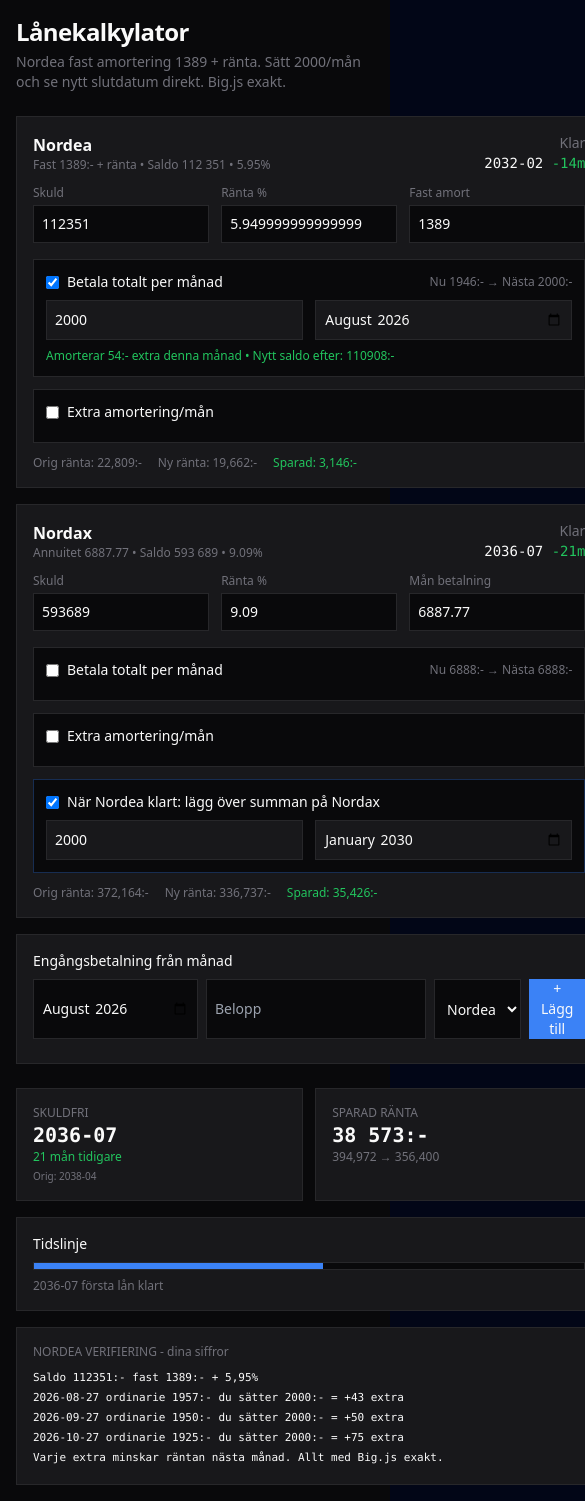
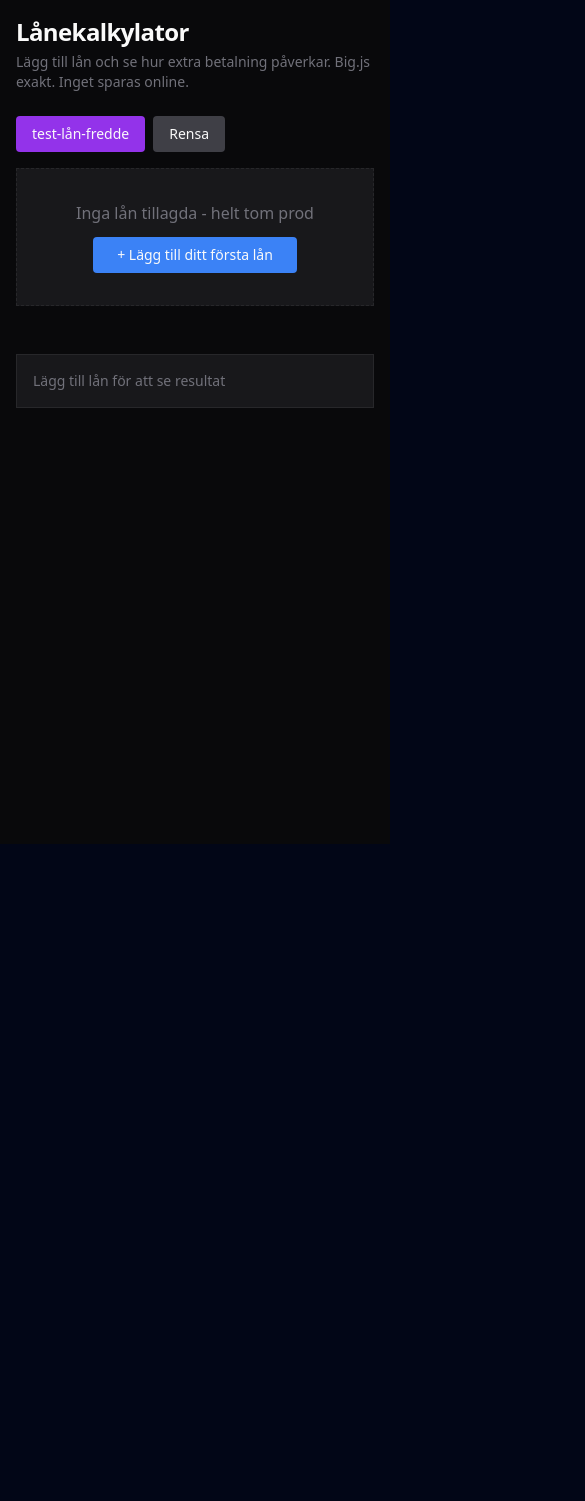
Before and after one commit to jonjys/debt-optimizer-standalone, a Next.js app: page / in a window 390 px wide. Shown: the whole page, 585 px wide, since content can reach past the window. After the commit the page ends 844 px from the top, so only its background shows below. Built offline with nearby package versions, Linux system fonts and the light colour scheme.

Commit message:
Fix: Prod tom utan persondata, dev-only test-lån-fredde knapp, fix mobile overflow

```diff
--- a/components/debt-optimizer/DebtOptimizerView.tsx
+++ b/components/debt-optimizer/DebtOptimizerView.tsx
@@ -5,8 +5,9 @@
 
 const DEFAULT_START = "2026-08";
 
-export default function DebtOptimizerView() {
-  const [loans, setLoans] = useState<Loan[]>([
+const EMPTY_LOANS: Loan[] = [];
+
+const TEST_LOANS: Loan[] = [
   {
     id: "nordea",
     name: "Nordea",
@@ -43,12 +44,16 @@
       startDate: "2030-01",
     },
   },
-  ]);
+];
 
+export default function DebtOptimizerView() {
+  const [loans, setLoans] = useState<Loan[]>(EMPTY_LOANS);
   const [oneTimes, setOneTimes] = useState<OneTimePayment[]>([]);
   const [strategy, setStrategy] = useState<"custom">("custom");
+  const isDev = process.env.NODE_ENV === "development";
 
   const result = useMemo(() => {
+    if (loans.length === 0) return null;
     return calculatePayoffSchedule({
       loans,
       oneTimePayments: oneTimes,
@@ -58,67 +63,100 @@
   }, [loans, oneTimes, strategy]);
 
   const updateLoan = (id: string, patch: Partial<Loan>) => {
-    setLoans((prev) => prev.map((l) => (l.id === id ? { ...l, ...patch } : l)));
+    setLoans((prev) => prev.map((l) => (l.id === id? {...l,...patch } : l)));
+  };
+
+  const addEmptyLoan = () => {
+    setLoans(prev => [...prev, {
+      id: Date.now().toString(),
+      name: "Nytt lån",
+      loanType: "Annuitet",
+      paymentStyle: "annuity" as const,
+      balance: 100000,
+      interestRate: 0.05,
+      currentMonthlyPayment: 2000,
+      targetMonthlyTotal: 0,
+      targetMonthlyEnabled: false,
+      targetMonthlyFrom: DEFAULT_START,
+      extraMonthly: 0,
+      extraMonthlyEnabled: false,
+      extraMonthlyFrom: DEFAULT_START,
+    }])
   };
 
   return (
-    <div className="min-h-screen bg-[#09090B] text-[#FAFAFA] p-4 md:p-6">
-      <div className="max-w-[1400px] mx-auto">
+    <div className="min-h-screen bg-[#09090B] text-[#FAFAFA] p-4 md:p-6 overflow-x-hidden">
+      <div className="max-w- mx-auto w-full">
         <h1 className="text-2xl font-bold tracking-tight mb-1">Lånekalkylator</h1>
         <p className="text-[#71717A] text-sm mb-6">
-          Nordea fast amortering 1389 + ränta. Sätt 2000/mån och se nytt slutdatum direkt. Big.js exakt.
+          Lägg till lån och se hur extra betalning påverkar. Big.js exakt. Inget sparas online.
         </p>
 
+        {isDev && (
+          <div className="flex gap-2 mb-4">
+            <button onClick={() => setLoans(TEST_LOANS)} className="bg-purple-600 hover:bg-purple-700 px-4 py-2 rounded text-sm font-medium">
+              test-lån-fredde
+            </button>
+            <button onClick={() => setLoans([])} className="bg-zinc-700 px-4 py-2 rounded text-sm">
+              Rensa
+            </button>
+          </div>
+        )}
+
+        {loans.length === 0 && (
+          <div className="bg-[#18181B] border border-dashed border-[#27272A] p-8 text-center mb-6">
+            <div className="text-[#71717A] mb-3">Inga lån tillagda - helt tom prod</div>
+            <button onClick={addEmptyLoan} className="bg-[#3B82F6] px-6 py-2 rounded text-sm">+ Lägg till ditt första lån</button>
+          </div>
+        )}
+
         <div className="grid lg:grid-cols-[1.2fr_0.8fr] gap-6">
-          {/* Vänster - Lån */}
-          <div className="space-y-4">
+          <div className="space-y-4 min-w-0">
             {loans.map((loan) => {
-              const lr = result.loanResults.find((r) => r.id === loan.id);
+              const lr = result?.loanResults.find((r) => r.id === loan.id);
               const isFixed = loan.paymentStyle === "fixed_amort";
-              // Räkna ut nästa betalning för visning
               const nextInterest = loan.balance * (loan.interestRate / 12);
-              const nextRegular = isFixed ? loan.currentMonthlyPayment + nextInterest : loan.currentMonthlyPayment;
-              const nextTarget = loan.targetMonthlyEnabled && loan.targetMonthlyTotal ? loan.targetMonthlyTotal : nextRegular;
+              const nextRegular = isFixed? loan.currentMonthlyPayment + nextInterest : loan.currentMonthlyPayment;
+              const nextTarget = loan.targetMonthlyEnabled && loan.targetMonthlyTotal? loan.targetMonthlyTotal : nextRegular;
               const extraFromTarget = Math.max(0, nextTarget - nextRegular);
 
               return (
-                <div key={loan.id} className="bg-[#18181B] border border-[#27272A] p-4">
-                  <div className="flex justify-between items-center mb-3">
-                    <div>
-                      <div className="font-semibold">{loan.name}</div>
-                      <div className="text-xs text-[#71717A]">
-                        {isFixed ? `Fast ${loan.currentMonthlyPayment}:- + ränta` : `Annuitet ${loan.currentMonthlyPayment.toFixed(2)}`} • Saldo {loan.balance.toLocaleString("sv-SE")} • { (loan.interestRate*100).toFixed(2)}%
+                <div key={loan.id} className="bg-[#18181B] border border-[#27272A] p-4 min-w-0">
+                  <div className="flex justify-between items-center mb-3 gap-2">
+                    <div className="min-w-0">
+                      <div className="font-semibold truncate">{loan.name}</div>
+                      <div className="text-xs text-[#71717A] truncate">
+                        {isFixed? `Fast ${loan.currentMonthlyPayment}:- + ränta` : `Annuitet ${loan.currentMonthlyPayment.toFixed(2)}`} • Saldo {loan.balance.toLocaleString("sv-SE")} • { (loan.interestRate*100).toFixed(2)}%
                       </div>
                     </div>
-                    <div className="text-right">
+                    <div className="text-right shrink-0">
                       <div className="text-sm text-[#71717A]">Klar</div>
-                      <div className="font-mono text-sm">{lr?.newEndDate || "-"} <span className="text-[#22C55E]">{lr?.monthsSaved ? `-${lr.monthsSaved}m` : ""}</span></div>
+                      <div className="font-mono text-sm">{lr?.newEndDate || "-"} <span className="text-[#22C55E]">{lr?.monthsSaved? `-${lr.monthsSaved}m` : ""}</span></div>
                     </div>
                   </div>
 
-                  <div className="grid grid-cols-3 gap-3 mb-4">
-                    <label className="text-xs">
+                  <div className="grid grid-cols-1 sm:grid-cols-3 gap-3 mb-4">
+                    <label className="text-xs min-w-0">
                       <div className="text-[#71717A] mb-1">Skuld</div>
                       <input type="number" value={loan.balance} onChange={(e) => updateLoan(loan.id, { balance: Number(e.target.value) })} className="w-full bg-[#09090B] border border-[#27272A] p-2 text-sm" />
                     </label>
-                    <label className="text-xs">
+                    <label className="text-xs min-w-0">
                       <div className="text-[#71717A] mb-1">Ränta %</div>
                       <input type="number" step="0.01" value={loan.interestRate*100} onChange={(e) => updateLoan(loan.id, { interestRate: Number(e.target.value)/100 })} className="w-full bg-[#09090B] border border-[#27272A] p-2 text-sm" />
                     </label>
-                    <label className="text-xs">
-                      <div className="text-[#71717A] mb-1">{isFixed ? "Fast amort" : "Mån betalning"}</div>
+                    <label className="text-xs min-w-0">
+                      <div className="text-[#71717A] mb-1">{isFixed? "Fast amort" : "Mån betalning"}</div>
                       <input type="number" value={loan.currentMonthlyPayment} onChange={(e) => updateLoan(loan.id, { currentMonthlyPayment: Number(e.target.value) })} className="w-full bg-[#09090B] border border-[#27272A] p-2 text-sm" />
                     </label>
                   </div>
 
-                  {/* Din huvudfeature: Höj betalning varje månad till VALFRI summa */}
                   <div className="bg-[#09090B] border border-[#27272A] p-3 mb-3">
-                    <div className="flex items-center justify-between mb-2">
+                    <div className="flex items-center justify-between mb-2 gap-2">
                       <div className="flex items-center gap-2">
                         <input type="checkbox" checked={!!loan.targetMonthlyEnabled} onChange={(e) => updateLoan(loan.id, { targetMonthlyEnabled: e.target.checked })} />
                         <span className="text-sm font-medium">Betala totalt per månad</span>
                       </div>
-                      <div className="text-xs text-[#71717A]">Nu {nextRegular.toFixed(0)}:- → Nästa {nextTarget.toFixed(0)}:-</div>
+                      <div className="text- text-[#71717A] shrink-0">Nu {nextRegular.toFixed(0)}:- → Nästa {nextTarget.toFixed(0)}:-</div>
                     </div>
                     {loan.targetMonthlyEnabled && (
                       <div className="grid grid-cols-2 gap-3">
@@ -127,11 +165,10 @@
                       </div>
                     )}
                     {loan.targetMonthlyEnabled && extraFromTarget > 0 && (
-                      <div className="text-xs text-[#22C55E] mt-2">Amorterar {extraFromTarget.toFixed(0)}:- extra denna månad • Nytt saldo efter: {(loan.balance - loan.currentMonthlyPayment - extraFromTarget).toFixed(0)}:-</div>
+                      <div className="text-xs text-[#22C55E] mt-2">Amorterar {extraFromTarget.toFixed(0)}:- extra • Nytt saldo: {(loan.balance - loan.currentMonthlyPayment - extraFromTarget).toFixed(0)}:-</div>
                     )}
                   </div>
 
-                  {/* Extra 500-rutan */}
                   <div className="bg-[#09090B] border border-[#27272A] p-3 mb-3">
                     <div className="flex items-center gap-2 mb-2">
                       <input type="checkbox" checked={!!loan.extraMonthlyEnabled} onChange={(e) => updateLoan(loan.id, { extraMonthlyEnabled: e.target.checked })} />
@@ -145,24 +182,17 @@
                     )}
                   </div>
 
-                  {/* Återinvest när Nordea klart */}
                   {loan.id === "nordax" && (
                     <div className="bg-[#09090B] border border-[#3B82F6]/30 p-3">
                       <div className="flex items-center gap-2 mb-2">
-                        <input type="checkbox" checked={!!loan.reinvestment?.enabled} onChange={(e) => updateLoan(loan.id, { reinvestment: { ...(loan.reinvestment || { fromLoanId: "nordea", amount: 2000, startDate: DEFAULT_START }), enabled: e.target.checked } })} />
+                        <input type="checkbox" checked={!!loan.reinvestment?.enabled} onChange={(e) => updateLoan(loan.id, { reinvestment: {...(loan.reinvestment || { fromLoanId: "nordea", amount: 2000, startDate: DEFAULT_START }), enabled: e.target.checked } })} />
                         <span className="text-sm">När Nordea klart: lägg över summan på Nordax</span>
                       </div>
-                      {loan.reinvestment?.enabled && (
-                        <div className="grid grid-cols-2 gap-3">
-                          <input type="number" value={loan.reinvestment.amount} onChange={(e) => updateLoan(loan.id, { reinvestment: { ...loan.reinvestment!, amount: Number(e.target.value) } })} className="bg-[#18181B] border border-[#27272A] p-2 text-sm" />
-                          <input type="month" value={loan.reinvestment.startDate} onChange={(e) => updateLoan(loan.id, { reinvestment: { ...loan.reinvestment!, startDate: e.target.value } })} className="bg-[#18181B] border border-[#27272A] p-2 text-sm" />
-                        </div>
-                      )}
                     </div>
                   )}
 
                   {lr && (
-                    <div className="mt-3 text-xs text-[#71717A] flex gap-4">
+                    <div className="mt-3 text-xs text-[#71717A] flex flex-wrap gap-4">
                       <span>Orig ränta: {lr.originalTotalInterest.toLocaleString()}:-</span>
                       <span>Ny ränta: {lr.newTotalInterest.toLocaleString()}:-</span>
                       <span className="text-[#22C55E]">Sparad: {lr.interestSaved.toLocaleString()}:-</span>
@@ -171,37 +201,18 @@
                 </div>
               );
             })}
-
-            {/* Engångsbetalning */}
-            <div className="bg-[#18181B] border border-[#27272A] p-4">
-              <div className="font-medium text-sm mb-2">Engångsbetalning från månad</div>
-              <div className="flex gap-2">
-                <input type="month" defaultValue={DEFAULT_START} id="ot-date" className="bg-[#09090B] border border-[#27272A] p-2 text-sm" />
-                <input type="number" placeholder="Belopp" id="ot-amount" className="bg-[#09090B] border border-[#27272A] p-2 text-sm" />
-                <select id="ot-loan" className="bg-[#09090B] border border-[#27272A] p-2 text-sm">
-                  {loans.map((l) => <option key={l.id} value={l.id}>{l.name}</option>)}
-                </select>
-                <button onClick={() => {
-                  const d = (document.getElementById("ot-date") as HTMLInputElement).value;
-                  const a = Number((document.getElementById("ot-amount") as HTMLInputElement).value);
-                  const lid = (document.getElementById("ot-loan") as HTMLSelectElement).value;
-                  if (d && a) setOneTimes((prev) => [...prev, { id: Date.now().toString(), date: d, amount: a, loanId: lid }]);
-                }} className="bg-[#3B82F6] px-3 text-sm">+ Lägg till</button>
-              </div>
-              <div className="mt-2 space-y-1">
-                {oneTimes.map((ot) => <div key={ot.id} className="text-xs flex justify-between"><span>{ot.date} • {ot.amount}:- till {loans.find((l) => l.id === ot.loanId)?.name}</span><button onClick={() => setOneTimes((p) => p.filter((x) => x.id !== ot.id))} className="text-red-400">x</button></div>)}
-              </div>
-            </div>
+            {loans.length > 0 && <button onClick={addEmptyLoan} className="bg-zinc-800 border border-[#27272A] w-full py-2 text-sm">+ Lägg till lån</button>}
           </div>
 
-          {/* Höger - Resultat */}
-          <div className="space-y-4 lg:sticky lg:top-6 h-fit">
+          <div className="space-y-4 lg:sticky lg:top-6 h-fit min-w-0">
+            {result? (
+              <>
                 <div className="grid grid-cols-2 gap-3">
                   <div className="bg-[#18181B] border border-[#27272A] p-4">
                     <div className="text-xs text-[#71717A]">SKULDFRI</div>
                     <div className="text-xl font-mono font-bold">{result.newFreedomDate}</div>
                     <div className="text-xs text-[#22C55E]">{result.totalMonthsSaved} mån tidigare</div>
-                <div className="text-[10px] text-[#71717A] mt-1">Orig: {result.originalFreedomDate}</div>
+                    <div className="text- text-[#71717A] mt-1">Orig: {result.originalFreedomDate}</div>
                   </div>
                   <div className="bg-[#18181B] border border-[#27272A] p-4">
                     <div className="text-xs text-[#71717A]">SPARAD RÄNTA</div>
@@ -209,25 +220,10 @@
                     <div className="text-xs text-[#71717A]">{result.totalOriginalInterest.toLocaleString()} → {result.totalNewInterest.toLocaleString()}</div>
                   </div>
                 </div>
-
-            <div className="bg-[#18181B] border border-[#27272A] p-4">
-              <div className="text-sm font-medium mb-2">Tidslinje</div>
-              <div className="h-2 bg-[#09090B] border border-[#27272A] w-full mb-2">
-                <div className="h-full bg-[#3B82F6]" style={{ width: `${Math.min(100, (result.totalMonthsSaved / 40) * 100)}%` }}></div>
-              </div>
-              <div className="text-xs text-[#71717A]">{result.firstDebtPaidDate} första lån klart</div>
-            </div>
-
-            <div className="bg-[#18181B] border border-[#27272A] p-4">
-              <div className="text-xs text-[#71717A] mb-2">NORDEA VERIFIERING - dina siffror</div>
-              <div className="text-[11px] font-mono leading-5">
-                Saldo 112351:- fast 1389:- + 5,95%<br/>
-                2026-08-27 ordinarie 1957:- du sätter 2000:- = +43 extra<br/>
-                2026-09-27 ordinarie 1950:- du sätter 2000:- = +50 extra<br/>
-                2026-10-27 ordinarie 1925:- du sätter 2000:- = +75 extra<br/>
-                Varje extra minskar räntan nästa månad. Allt med Big.js exakt.
-              </div>
-            </div>
+              </>
+            ) : (
+              <div className="bg-[#18181B] border border-[#27272A] p-4 text-sm text-[#71717A]">Lägg till lån för att se resultat</div>
+            )}
           </div>
         </div>
       </div>
```
Lines whose indentation alone changed are shown as unchanged.
